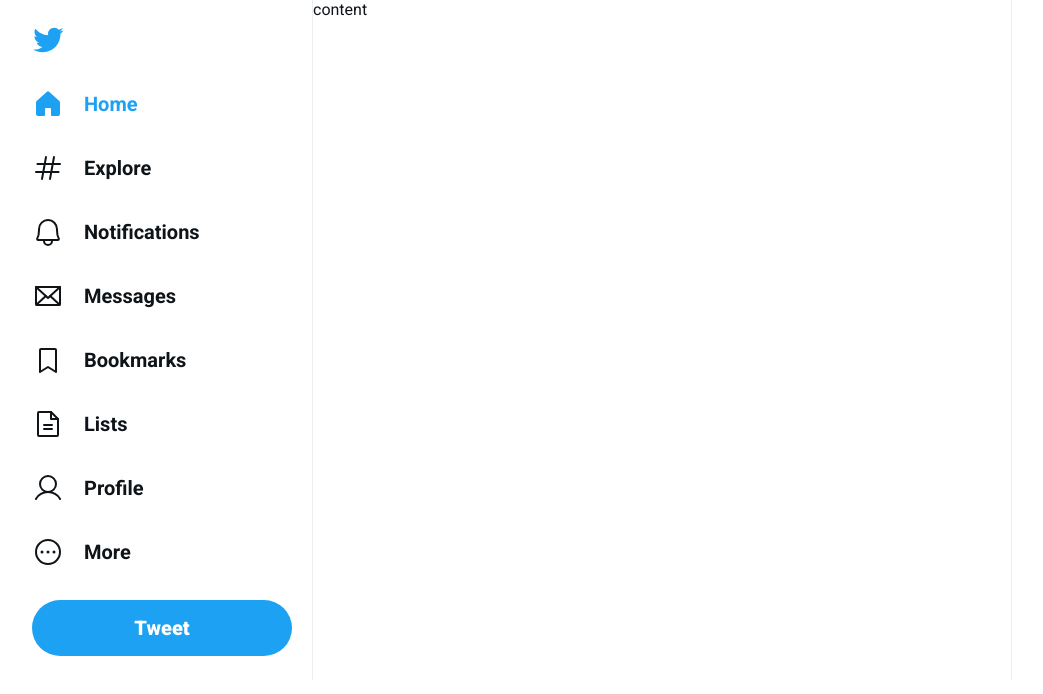
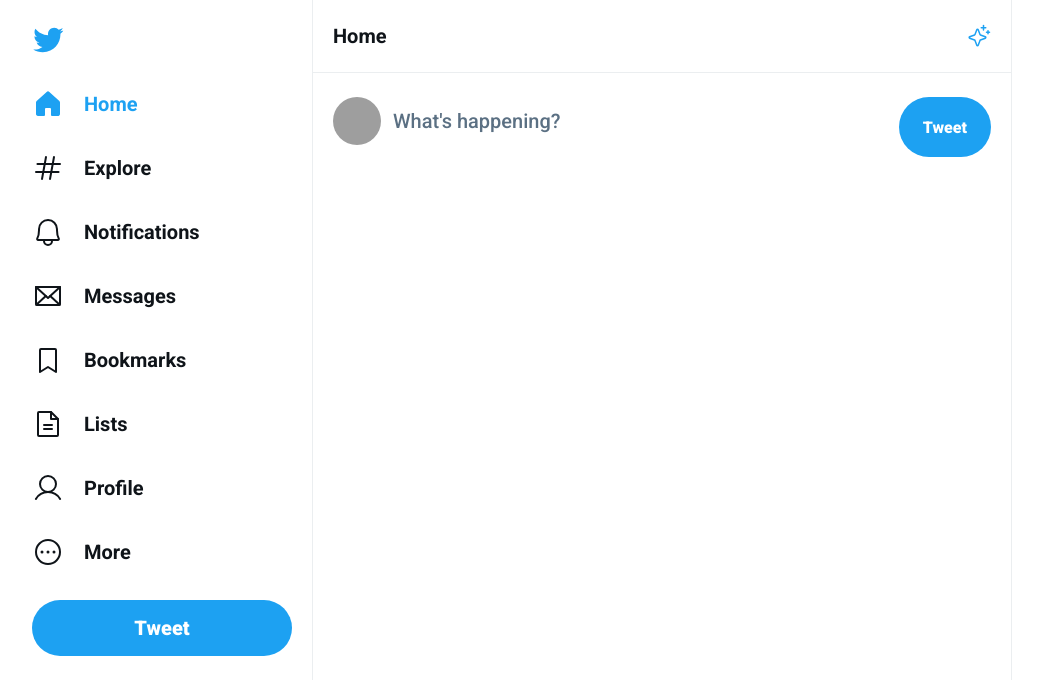
Before and after one commit to matheusgmello/react-ui-twitter, a React (Vite) app: page / in a window 1280 px wide. Shown: the top 694 px of the page, without its empty margins (128-1171 px from the left). Built offline with nearby package versions, Linux system fonts and the light colour scheme; grey boxes are pictures that could not be loaded.

Commit message:
Feat: new-tweet-form

```diff
--- a/src/global.css
+++ b/src/global.css
@@ -94,3 +94,70 @@
   border-left: 1px solid #ebeef0;
   border-right: 1px solid #ebeef0;
 }
+
+
+.timeline-header {
+  padding: 1.5rem 1.25rem;
+  display: flex;
+  align-items: center;
+  justify-content: space-between;
+  font-size: 1.25rem;
+  font-weight: 700;
+  border-bottom: 1px solid #ebeef0;
+}
+
+.timeline-header svg {
+  width: 1.5rem;
+  height: 1.5rem;
+  color: var(--twitter-blue);
+}
+
+.new-tweet-form {
+  padding: 1.5rem 1.25rem;
+  display: flex;
+  flex-direction: column;
+  gap: 0.5rem;
+}
+
+.new-tweet-form label {
+  display: flex;
+  gap: 0.75rem;
+}
+
+.new-tweet-form label img {
+  width: 3rem;
+  height: 3rem;
+  border-radius: 9999px;
+}
+
+.new-tweet-form label textarea {
+  flex: 1;
+  border: 0;
+  font-size: 1.25rem;
+  font-weight: 500;
+  margin-top: 0.75rem;
+  resize: none;
+}
+
+.new-tweet-form label textarea:focus {
+  outline: none;
+}
+
+.new-tweet-form label textarea::placeholder {
+  color: #5b7083;
+}
+
+.new-tweet-form button[type=submit] {
+  margin-left: auto;
+  background: var(--twitter-blue);
+  border-radius: 9999px;
+  padding: 0.75rem 1.5rem;
+  color: #FFF;
+  font-size: 1rem;
+  font-weight: 900;
+  border: 0;
+}
+
+.new-tweet-form button[type=submit]:hover {
+  filter: brightness(0.9);
+}
--- a/src/main.tsx
+++ b/src/main.tsx
@@ -1,6 +1,6 @@
 import React from 'react'
 import ReactDOM from 'react-dom/client'
-import { House, Hash, Bell, Envelope, BookmarkSimple, FileText, User, DotsThreeCircle } from 'phosphor-react'
+import { House, Hash, Bell, Envelope, BookmarkSimple, FileText, User, DotsThreeCircle, Sparkle } from 'phosphor-react'
 import './global.css'
 import twitterLogo from './assets/logo-twitter.svg'
 
@@ -49,8 +49,24 @@
           Tweet
         </button>
       </aside>
+
       <div className="content">
-        content
+        <main className="timeline">
+          <div className="timeline-header">
+            Home
+            <Sparkle/>
+          </div>
+
+          <form className="new-tweet-form">
+            <label htmlFor="tweet">
+              <img src="https://github.com/matheusgmello.png" alt="Matheus Gabriel" />
+              <textarea id="tweet" placeholder="What's happening?"/>
+
+              <button type="submit">Tweet</button>
+            </label>
+          </form>
+
+        </main>
       </div>
     </div>
   </React.StrictMode>,
```
